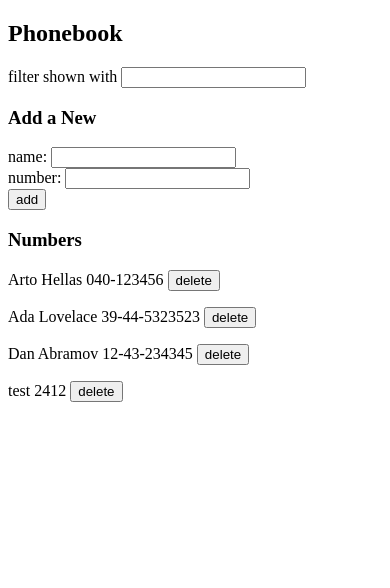
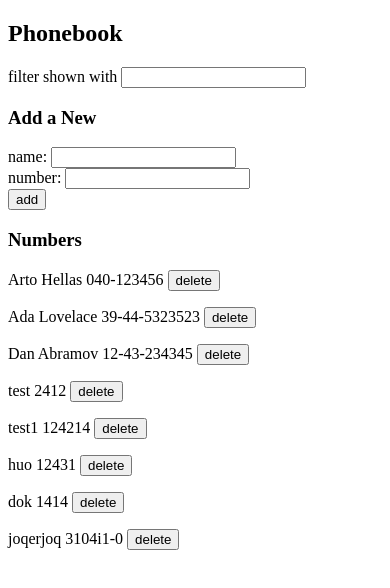
Before and after one commit to hazelhedmine/full-stack-open-2022, a React (Create React App) app in the folder part2/phonebook/: page / in a window 390 px wide. Shown: the top 588 px of the page. Built offline with nearby package versions, Linux system fonts and the light colour scheme; data requests are answered from the project's data file.

Commit message:
add exercise 2.19: phonebook step11

```diff
--- a/part2/phonebook/db.json
+++ b/part2/phonebook/db.json
@@ -19,6 +19,26 @@
       "name": "test",
       "number": "2412",
       "id": 7
+    },
+    {
+      "name": "test1",
+      "number": "124214",
+      "id": 8
+    },
+    {
+      "name": "huo",
+      "number": "12431",
+      "id": 9
+    },
+    {
+      "name": "dok",
+      "number": "1414",
+      "id": 10
+    },
+    {
+      "name": "joqerjoq",
+      "number": "3104i1-0",
+      "id": 11
     }
   ]
 }
--- a/part2/phonebook/src/App.js
+++ b/part2/phonebook/src/App.js
@@ -3,12 +3,14 @@ import numbers from "./services/numbers";
 import Filter from "./components/Filter";
 import PersonForm from "./components/PersonForm";
 import Persons from "./components/Persons";
+import Notification from "./components/Notification";
 
 const App = () => {
   const [persons, setPersons] = useState([]);
   const [newName, setNewName] = useState("");
   const [newNumber, setNewNumber] = useState("");
   const [filterName, setFilterName] = useState("");
+  const [message, setMessage] = useState(null);
 
   useEffect(() => {
     console.log("effect");
@@ -21,6 +23,7 @@ const App = () => {
   return (
     <div>
       <h2>Phonebook</h2>
+      <Notification message={message}></Notification>
       <Filter filterName={filterName} setFilterName={setFilterName}></Filter>
       <h3>Add a New</h3>
       <PersonForm
@@ -30,6 +33,7 @@ const App = () => {
         setPersons={setPersons}
         setNewName={setNewName}
         setNewNumber={setNewNumber}
+        setMessage={setMessage}
       ></PersonForm>
       <h3>Numbers</h3>
       <Persons
--- /dev/null
+++ b/part2/phonebook/src/components/Notification.js
@@ -0,0 +1,8 @@
+const Notification = ({ message }) => {
+  if (message === null) {
+    return null;
+  }
+  return <div className="successMessage">{message}</div>;
+};
+
+export default Notification;
--- a/part2/phonebook/src/components/PersonForm.js
+++ b/part2/phonebook/src/components/PersonForm.js
@@ -8,6 +8,7 @@ const PersonForm = ({
   setPersons,
   setNewName,
   setNewNumber,
+  setMessage,
 }) => {
   const addPerson = (event) => {
     event.preventDefault();
@@ -43,6 +44,10 @@ const PersonForm = ({
       setPersons(persons.concat(returnedPerson));
       setNewName("");
       setNewNumber("");
+      setMessage(`Added ${newName}`);
+      setTimeout(() => {
+        setMessage(null);
+      }, 5000); //5s
     });
   };
 
--- /dev/null
+++ b/part2/phonebook/src/index.css
@@ -0,0 +1,9 @@
+.successMessage {
+  color: green;
+  background: lightgrey;
+  font-size: 20px;
+  border-style: solid;
+  border-radius: 5px;
+  padding: 10px;
+  margin-bottom: 10px;
+}
--- a/part2/phonebook/src/index.js
+++ b/part2/phonebook/src/index.js
@@ -1,4 +1,5 @@
 import ReactDOM from "react-dom";
 import App from "./App";
+import "./index.css";
 
 ReactDOM.render(<App />, document.getElementById("root"));
```
